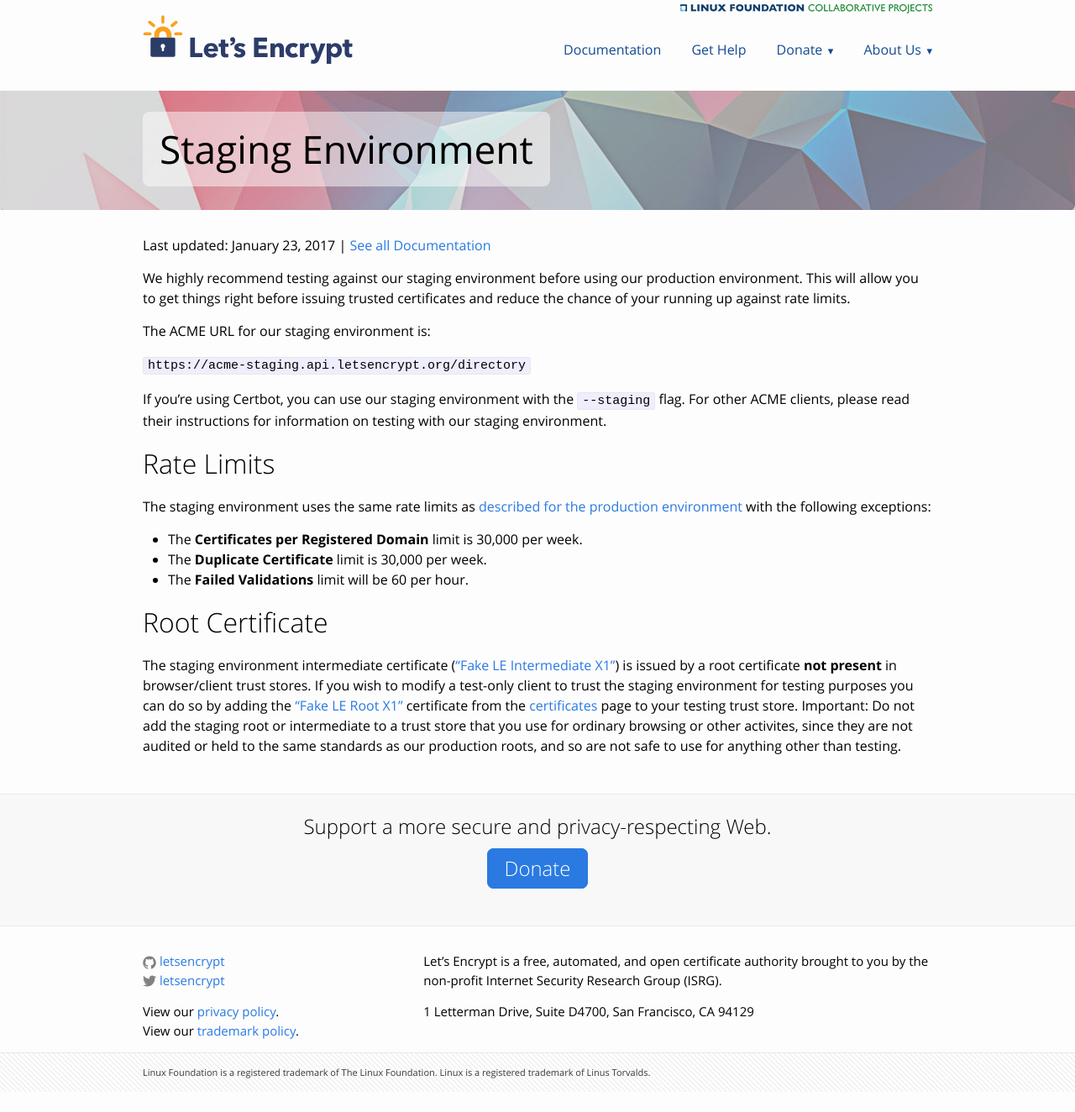
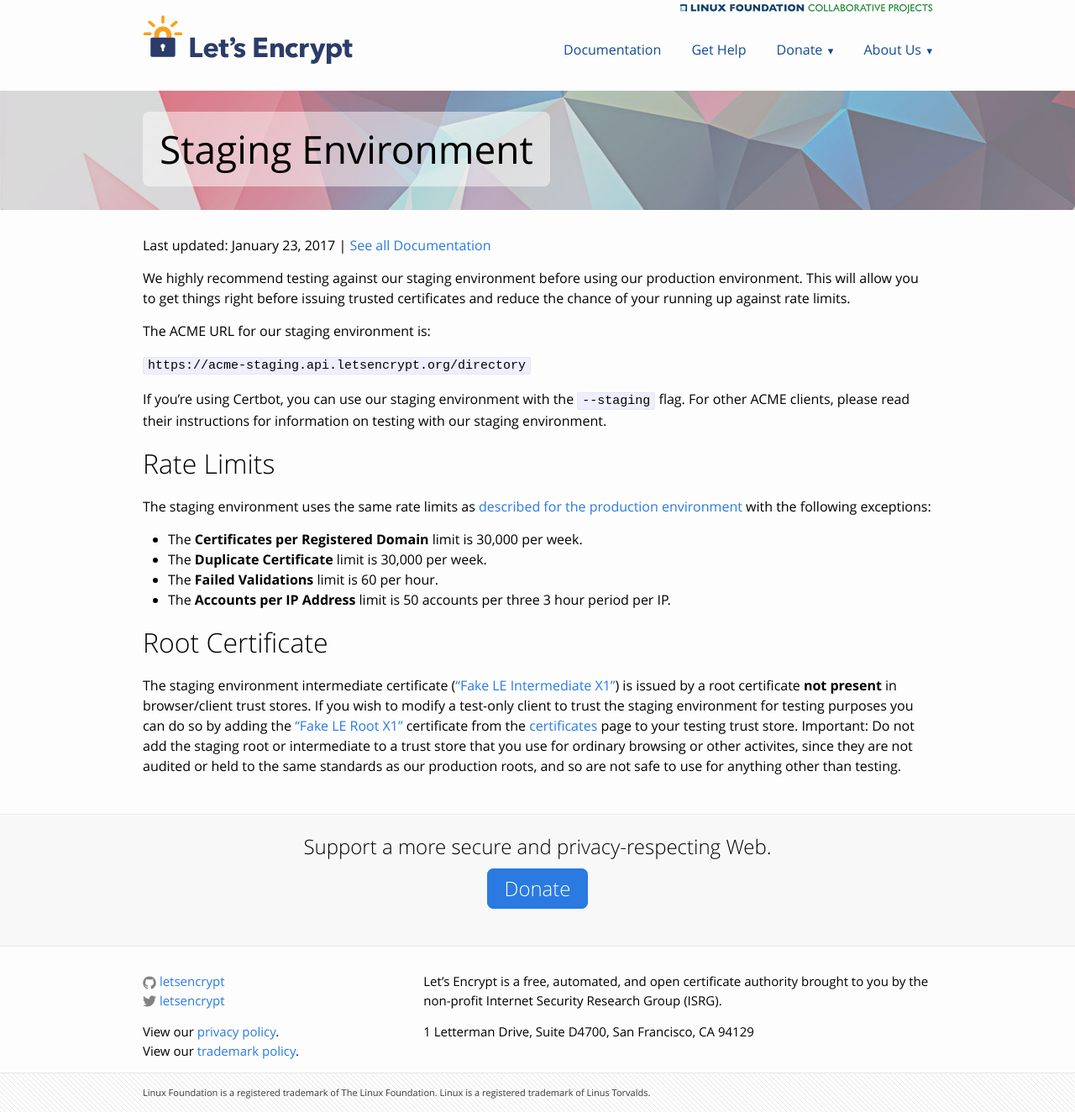
Before and after one commit to snowman1120/website, a Jekyll site: the page built from docs/staging-environment.md, in a window 1280 px wide. Shown: the whole page at 84% size. Built offline with Jekyll 4.4.1, drawn with Linux system fonts in a browser that asks for light colours; before the commit the page ends 1300 px from its top, so only the background shows below that.

Commit message:
Update staging rate limits docs for Accounts per IP.

```diff
--- a/docs/staging-environment.md
+++ b/docs/staging-environment.md
@@ -22,7 +22,8 @@ The staging environment uses the same rate limits as [described for the producti
 
 * The **Certificates per Registered Domain** limit is 30,000 per week.
 * The **Duplicate Certificate** limit is 30,000 per week.
-* The **Failed Validations** limit will be 60 per hour.
+* The **Failed Validations** limit is 60 per hour.
+* The **Accounts per IP Address** limit is 50 accounts per three 3 hour period per IP.
 
 # Root Certificate
 
```
